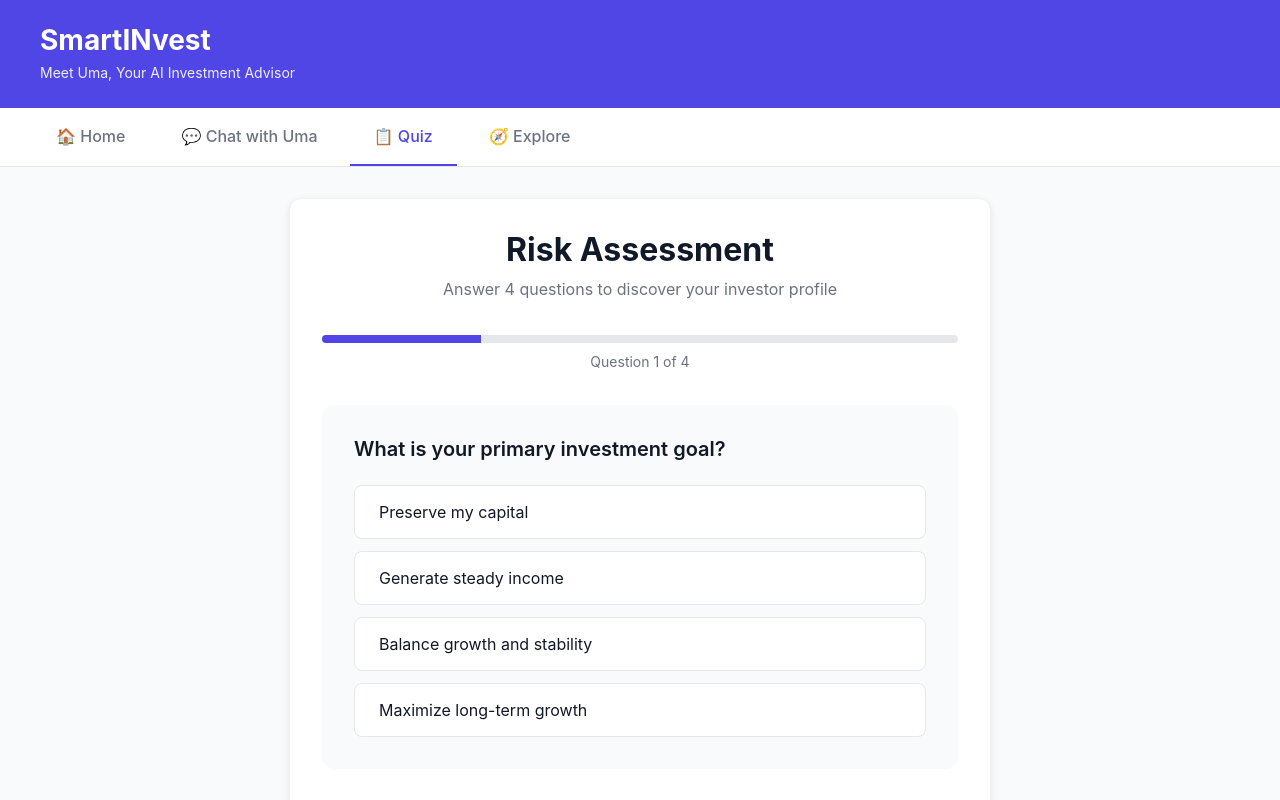
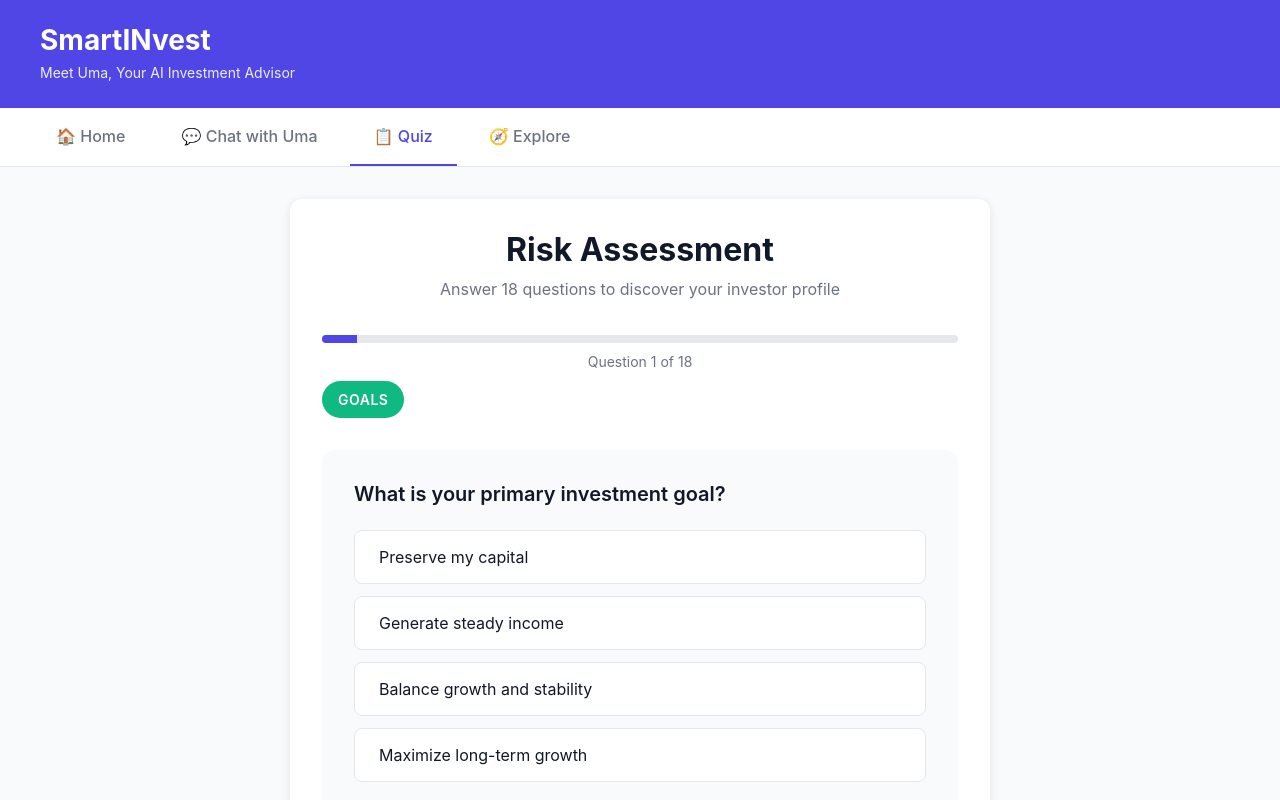
Before and after one commit to callmev1nc/SmartInvest, a React (Vite) app: page /quiz in a window 1280 px wide. Shown: the top 800 px of the page. Built offline with nearby package versions, Linux system fonts and the light colour scheme.

Commit message:
Refactor quiz component: add question categories, improve risk profile calculation, and enhance UI with allocation breakdown

```diff
--- a/src/constants/investment.ts
+++ b/src/constants/investment.ts
@@ -24,7 +24,7 @@ export const INVESTMENT_TYPES: InvestmentType[] = [
     riskLevel: 1,
     expectedReturn: '4-6% per annum',
     liquidity: 'Low (locked-in period)',
-    suitable_profiles: ['conservative', 'moderate'],
+    suitableProfiles: ['conservative', 'moderate'],
   },
   {
     id: 'money-market-fund',
@@ -34,7 +34,7 @@ export const INVESTMENT_TYPES: InvestmentType[] = [
     riskLevel: 2,
     expectedReturn: '5-7% per annum',
     liquidity: 'High (easy withdrawal)',
-    suitable_profiles: ['conservative', 'moderate'],
+    suitableProfiles: ['conservative', 'moderate'],
   },
   {
     id: 'government-bonds',
@@ -44,7 +44,7 @@ export const INVESTMENT_TYPES: InvestmentType[] = [
     riskLevel: 2,
     expectedReturn: '5-8% per annum',
     liquidity: 'Medium (can be sold)',
-    suitable_profiles: ['conservative', 'moderate', 'growth'],
+    suitableProfiles: ['conservative', 'moderate', 'growth'],
   },
   {
     id: 'balanced-fund',
@@ -54,7 +54,7 @@ export const INVESTMENT_TYPES: InvestmentType[] = [
     riskLevel: 4,
     expectedReturn: '8-12% per annum',
     liquidity: 'High (daily NAV)',
-    suitable_profiles: ['moderate'],
+    suitableProfiles: ['moderate'],
   },
   {
     id: 'index-fund',
@@ -64,7 +64,7 @@ export const INVESTMENT_TYPES: InvestmentType[] = [
     riskLevel: 5,
     expectedReturn: '10-15% per annum (avg)',
     liquidity: 'High (trade anytime)',
-    suitable_profiles: ['moderate', 'growth'],
+    suitableProfiles: ['moderate', 'growth'],
   },
   {
     id: 'growth-fund',
@@ -74,7 +74,7 @@ export const INVESTMENT_TYPES: InvestmentType[] = [
     riskLevel: 7,
     expectedReturn: '12-18% per annum',
     liquidity: 'High (daily NAV)',
-    suitable_profiles: ['growth'],
+    suitableProfiles: ['growth'],
   },
 ];
 
@@ -83,6 +83,11 @@ export interface RiskProfileInfo {
   name: string;
   description: string;
   characteristics: string[];
+  recommendedAllocation: {
+    cash: number;
+    bonds: number;
+    stocks: number;
+  };
 }
 
 export const RISK_PROFILES: Record<RiskProfile, RiskProfileInfo> = {
@@ -96,6 +101,11 @@ export const RISK_PROFILES: Record<RiskProfile, RiskProfileInfo> = {
       'Short to medium investment horizon',
       'Peace of mind is important',
     ],
+    recommendedAllocation: {
+      cash: 30,
+      bonds: 50,
+      stocks: 20,
+    },
   },
   moderate: {
     id: 'moderate',
@@ -107,6 +117,11 @@ export const RISK_PROFILES: Record<RiskProfile, RiskProfileInfo> = {
       'Medium to long investment horizon',
       'Seek balance of growth and safety',
     ],
+    recommendedAllocation: {
+      cash: 10,
+      bonds: 40,
+      stocks: 50,
+    },
   },
   growth: {
     id: 'growth',
@@ -118,5 +133,10 @@ export const RISK_PROFILES: Record<RiskProfile, RiskProfileInfo> = {
       'Long investment horizon (5+ years)',
       'Seek maximum growth potential',
     ],
+    recommendedAllocation: {
+      cash: 5,
+      bonds: 15,
+      stocks: 80,
+    },
   },
 };
--- a/src/pages/Quiz.css
+++ b/src/pages/Quiz.css
@@ -42,7 +42,20 @@
   text-align: center;
   color: var(--text-secondary);
   font-size: 0.875rem;
-  margin: 0 0 2rem 0;
+  margin: 0 0 0.5rem 0;
+}
+
+.category-tag {
+  display: inline-block;
+  background: var(--secondary);
+  color: white;
+  padding: 0.5rem 1rem;
+  border-radius: 20px;
+  font-size: 0.875rem;
+  font-weight: 600;
+  text-transform: uppercase;
+  letter-spacing: 0.5px;
+  margin-bottom: 2rem;
 }
 
 .question-card {
@@ -189,3 +202,60 @@
 .reset-button:hover {
   background: var(--primary-dark);
 }
+
+/* Allocation Styles */
+.allocation {
+  background: var(--background-secondary);
+  padding: 1.5rem;
+  border-radius: 8px;
+  text-align: left;
+  margin-bottom: 2rem;
+}
+
+.allocation h3 {
+  font-size: 1rem;
+  font-weight: 600;
+  color: var(--text);
+  margin: 0 0 1.5rem 0;
+}
+
+.allocation-breakdown {
+  display: flex;
+  flex-direction: column;
+  gap: 1rem;
+}
+
+.allocation-item {
+  display: flex;
+  align-items: center;
+  gap: 1rem;
+}
+
+.allocation-label {
+  min-width: 70px;
+  font-size: 0.875rem;
+  font-weight: 600;
+  color: var(--text);
+}
+
+.allocation-bar {
+  flex: 1;
+  height: 24px;
+  background: var(--border);
+  border-radius: 4px;
+  overflow: hidden;
+}
+
+.allocation-fill {
+  height: 100%;
+  background: var(--primary);
+  transition: width 0.5s ease;
+}
+
+.allocation-percent {
+  min-width: 40px;
+  font-size: 0.875rem;
+  font-weight: 600;
+  color: var(--text);
+  text-align: right;
+}
--- a/src/pages/Quiz.tsx
+++ b/src/pages/Quiz.tsx
@@ -7,10 +7,12 @@ export default function Quiz() {
   const { riskProfile, setRiskProfile } = useUser();
   const [currentQuestion, setCurrentQuestion] = useState(0);
   const [answers, setAnswers] = useState<Record<number, string>>({});
+  const [showResults, setShowResults] = useState(!!riskProfile);
 
   const questions = [
     {
       id: 1,
+      category: 'Goals',
       question: 'What is your primary investment goal?',
       options: [
         'Preserve my capital',
@@ -21,6 +23,18 @@ export default function Quiz() {
     },
     {
       id: 2,
+      category: 'Goals',
+      question: 'When do you plan to withdraw this money?',
+      options: [
+        'Within 1 year',
+        '1-3 years',
+        '3-5 years',
+        'More than 5 years',
+      ],
+    },
+    {
+      id: 3,
+      category: 'Risk Tolerance',
       question: 'How would you react if your investments dropped 20% in a month?',
       options: [
         'Sell everything to prevent further losses',
@@ -30,7 +44,30 @@ export default function Quiz() {
       ],
     },
     {
-      id: 3,
+      id: 4,
+      category: 'Risk Tolerance',
+      question: 'Which statement best describes your attitude toward risk?',
+      options: [
+        'I prefer safety over high returns',
+        'I accept small risks for better returns',
+        'I accept moderate risks for good returns',
+        'I accept high risks for maximum returns',
+      ],
+    },
+    {
+      id: 5,
+      category: 'Risk Tolerance',
+      question: 'What is the maximum loss you could tolerate in a year?',
+      options: [
+        '0% - I cannot afford any losses',
+        '1-5% loss',
+        '5-10% loss',
+        '10% or more loss',
+      ],
+    },
+    {
+      id: 6,
+      category: 'Time Horizon',
       question: 'What is your investment timeframe?',
       options: [
         'Less than 2 years',
@@ -40,13 +77,135 @@ export default function Quiz() {
       ],
     },
     {
-      id: 4,
+      id: 7,
+      category: 'Time Horizon',
+      question: 'How old are you?',
+      options: [
+        'Under 30',
+        '30-45',
+        '45-60',
+        'Over 60',
+      ],
+    },
+    {
+      id: 8,
+      category: 'Experience',
       question: 'How much investment experience do you have?',
       options: [
         'None, this is my first time',
         'Limited (some basic knowledge)',
         'Moderate (familiar with stocks/bonds)',
         'Extensive (experienced investor)',
+      ],
+    },
+    {
+      id: 9,
+      category: 'Experience',
+      question: 'Which investments have you owned before?',
+      options: [
+        'None / Only savings accounts',
+        'Bonds or fixed deposits',
+        'Mutual funds or ETFs',
+        'Individual stocks or options',
+      ],
+    },
+    {
+      id: 10,
+      category: 'Financial Situation',
+      question: 'What percentage of your income can you invest monthly?',
+      options: [
+        'Less than 5%',
+        '5-10%',
+        '10-20%',
+        'More than 20%',
+      ],
+    },
+    {
+      id: 11,
+      category: 'Financial Situation',
+      question: 'Do you have an emergency fund (3-6 months of expenses)?',
+      options: [
+        'No',
+        'Less than 3 months',
+        '3-6 months',
+        'More than 6 months',
+      ],
+    },
+    {
+      id: 12,
+      category: 'Investment Knowledge',
+      question: 'How do you feel about market volatility?',
+      options: [
+        'Very uncomfortable, I lose sleep',
+        'Somewhat uncomfortable',
+        'Neutral, it doesn\'t bother me',
+        'Comfortable, I see opportunities',
+      ],
+    },
+    {
+      id: 13,
+      category: 'Investment Knowledge',
+      question: 'How closely do you follow financial news?',
+      options: [
+        'Never',
+        'Occasionally',
+        'Weekly',
+        'Daily',
+      ],
+    },
+    {
+      id: 14,
+      category: 'Strategy',
+      question: 'Which investment approach appeals to you most?',
+      options: [
+        'Guaranteed returns (CDs, bonds)',
+        'Steady growth (blue-chip stocks)',
+        'Balanced portfolio (mix of stocks and bonds)',
+        'Aggressive growth (emerging markets, tech)',
+      ],
+    },
+    {
+      id: 15,
+      category: 'Strategy',
+      question: 'How would you invest a $10,000 bonus?',
+      options: [
+        'Put it all in savings',
+        'Mostly in safe investments, some risk',
+        'Balanced mix of investments',
+        'Mostly in high-growth investments',
+      ],
+    },
+    {
+      id: 16,
+      category: 'Psychology',
+      question: 'Have you ever sold investments during a market downturn?',
+      options: [
+        'Yes, sold most of them',
+        'Yes, sold some',
+        'No, held everything',
+        'No, bought more',
+      ],
+    },
+    {
+      id: 17,
+      category: 'Psychology',
+      question: 'What would you do if your friend doubled their money in a risky investment?',
+      options: [
+        'Stay away, too risky for me',
+        'Invest a very small amount',
+        'Invest a moderate amount',
+        'Invest heavily to maximize gains',
+      ],
+    },
+    {
+      id: 18,
+      category: 'Goals',
+      question: 'What is your main purpose for investing?',
+      options: [
+        'Save for a specific short-term goal',
+        'Build a retirement fund',
+        'Generate passive income',
+        'Build long-term wealth',
       ],
     },
   ];
@@ -62,30 +221,47 @@ export default function Quiz() {
   };
 
   const calculateAndSaveProfile = () => {
-    const conservativeCount = Object.values(answers).filter(
-      (a, i) => questions[i].options.indexOf(a) <= 1
-    ).length;
+    // Calculate score based on answers
+    // First two options = conservative (0-1 points)
+    // Middle options = moderate (2 points)
+    // Last option = growth (3 points)
+    let totalScore = 0;
 
+    Object.values(answers).forEach((answer, answerIndex) => {
+      const question = questions[answerIndex];
+      const optionIndex = question.options.indexOf(answer);
+      totalScore += optionIndex;
+    });
+
+    // Score range: 0 to (18 questions * 3) = 0-54
+    // Conservative: 0-18
+    // Moderate: 19-36
+    // Growth: 37-54
     let profile: RiskProfile;
-    if (conservativeCount >= 3) {
+    if (totalScore <= 18) {
       profile = 'conservative';
-    } else if (conservativeCount >= 1) {
+    } else if (totalScore <= 36) {
       profile = 'moderate';
     } else {
       profile = 'growth';
     }
 
     setRiskProfile(profile);
-    setCurrentQuestion(0);
-    setAnswers({});
+    setShowResults(true);
   };
 
   const resetQuiz = () => {
     setCurrentQuestion(0);
     setAnswers({});
+    setShowResults(false);
+    // Don't clear riskProfile from context, just hide results
   };
 
-  if (riskProfile) {
+  const startOver = () => {
+    resetQuiz();
+  };
+
+  if (showResults && riskProfile) {
     const profile = RISK_PROFILES[riskProfile];
 
     return (
@@ -105,6 +281,42 @@ export default function Quiz() {
             </ul>
           </div>
 
+          <div className="allocation">
+            <h3>Recommended Allocation:</h3>
+            <div className="allocation-breakdown">
+              <div className="allocation-item">
+                <span className="allocation-label">Cash</span>
+                <div className="allocation-bar">
+                  <div
+                    className="allocation-fill"
+                    style={{ width: `${profile.recommendedAllocation.cash}%` }}
+                  ></div>
+                </div>
+                <span className="allocation-percent">{profile.recommendedAllocation.cash}%</span>
+              </div>
+              <div className="allocation-item">
+                <span className="allocation-label">Bonds</span>
+                <div className="allocation-bar">
+                  <div
+                    className="allocation-fill"
+                    style={{ width: `${profile.recommendedAllocation.bonds}%` }}
+                  ></div>
+                </div>
+                <span className="allocation-percent">{profile.recommendedAllocation.bonds}%</span>
+              </div>
+              <div className="allocation-item">
+                <span className="allocation-label">Stocks</span>
+                <div className="allocation-bar">
+                  <div
+                    className="allocation-fill"
+                    style={{ width: `${profile.recommendedAllocation.stocks}%` }}
+                  ></div>
+                </div>
+                <span className="allocation-percent">{profile.recommendedAllocation.stocks}%</span>
+              </div>
+            </div>
+          </div>
+
           <button className="reset-button" onClick={resetQuiz}>
             Retake Assessment
           </button>
@@ -114,6 +326,7 @@ export default function Quiz() {
   }
 
   const progress = ((currentQuestion + 1) / questions.length) * 100;
+  const currentQ = questions[currentQuestion];
 
   return (
     <div className="quiz">
@@ -131,12 +344,15 @@ export default function Quiz() {
           Question {currentQuestion + 1} of {questions.length}
         </p>
 
+        {/* Category tag */}
+        <div className="category-tag">{currentQ.category}</div>
+
         {/* Question */}
         <div className="question-card">
-          <h2 className="question">{questions[currentQuestion].question}</h2>
+          <h2 className="question">{currentQ.question}</h2>
 
           <div className="options">
-            {questions[currentQuestion].options.map((option, index) => (
+            {currentQ.options.map((option, index) => (
               <button
                 key={index}
                 className="option"
@@ -148,7 +364,7 @@ export default function Quiz() {
           </div>
         </div>
 
-        <button className="skip-button" onClick={resetQuiz}>
+        <button className="skip-button" onClick={startOver}>
           Start Over
         </button>
       </div>
```
